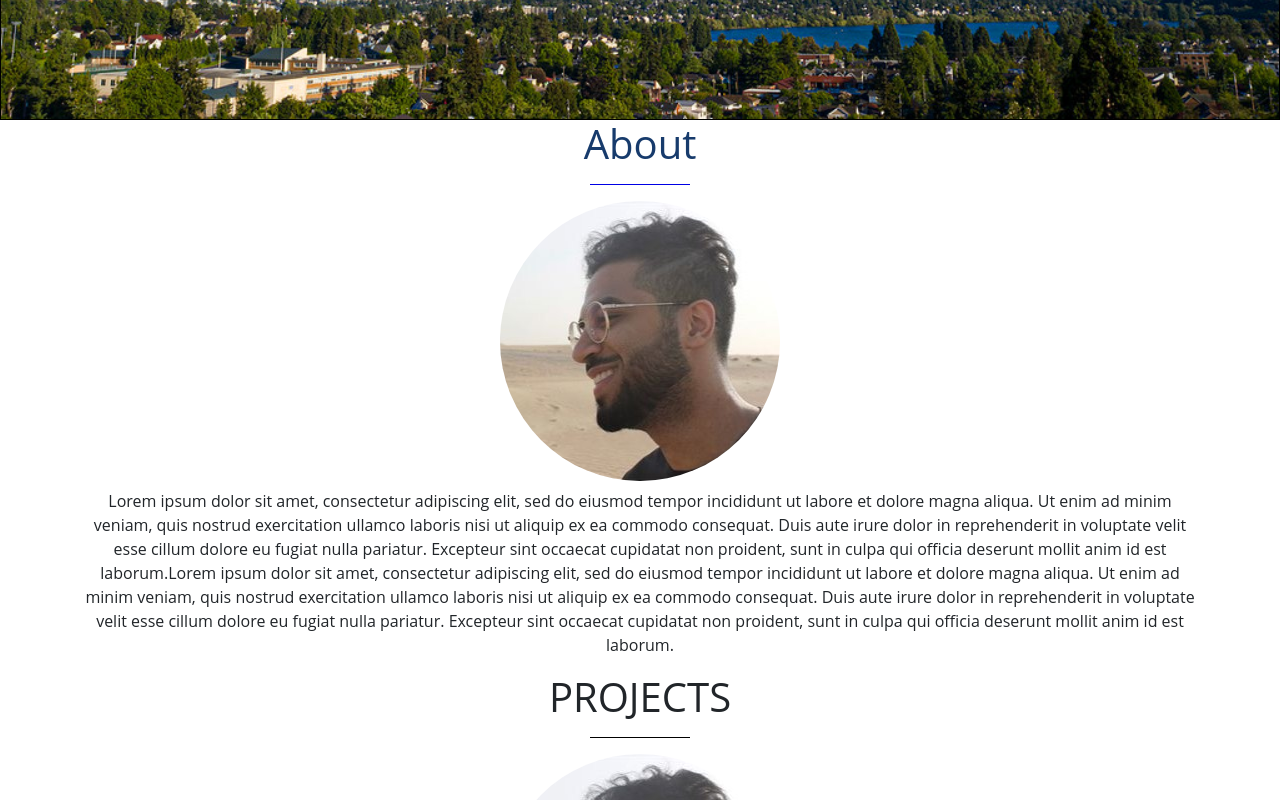
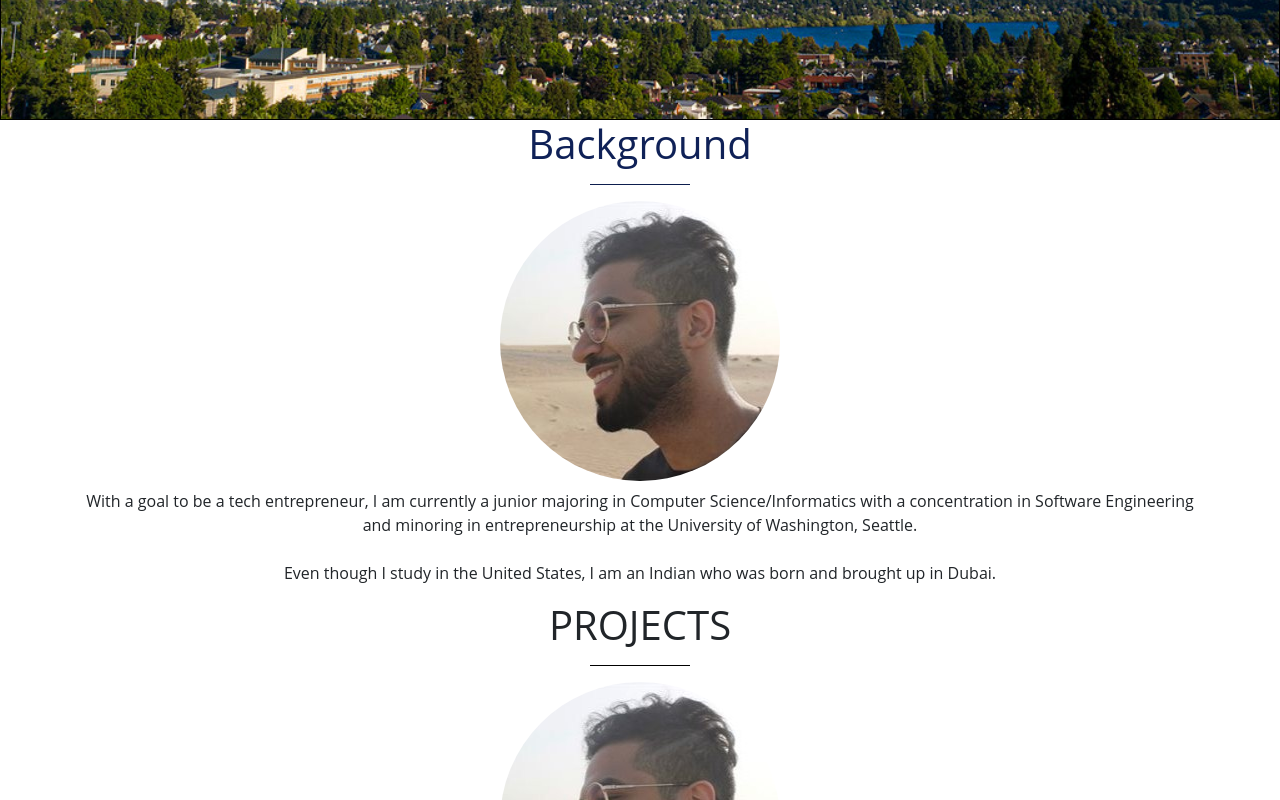
Before and after one commit to vishankrug/personal-website, a React (Create React App) app: page / in a window 1280 px wide. Shown: the part 680-1480 px from the top of the page. Built offline with nearby package versions, Linux system fonts and the light colour scheme.

Commit message:
modified content for about page

```diff
--- a/src/App.css
+++ b/src/App.css
@@ -26,7 +26,7 @@
 }
 
 .navbar-flex.active{
-  background-color: black;
+  background-color: #0F2157;
 }
 
 .navbar-list{
@@ -100,7 +100,7 @@
 }
 
 .title{
-  color: #173b6c;
+  color: #0F2157;
 }
 
 .navbarIcon{
--- a/src/Homepage.js
+++ b/src/Homepage.js
@@ -1,12 +1,13 @@
 export function About(){
     return(
         <div className="homepage firstitem">
-            <h1 className="title">About</h1>
-            <hr className="title" size="100" width="100" color="blue" />
+            <h1 className="title">Background</h1>
+            <hr className="title" size="100" width="100" color="#0F2157" />
             <div>
                 <img className="rounded-circle people_image" src={"./vishank.jpeg"}  alt={"Vishank"}/>
             </div>
-            <p className = "text">Lorem ipsum dolor sit amet, consectetur adipiscing elit, sed do eiusmod tempor incididunt ut labore et dolore magna aliqua. Ut enim ad minim veniam, quis nostrud exercitation ullamco laboris nisi ut aliquip ex ea commodo consequat. Duis aute irure dolor in reprehenderit in voluptate velit esse cillum dolore eu fugiat nulla pariatur. Excepteur sint occaecat cupidatat non proident, sunt in culpa qui officia deserunt mollit anim id est laborum.Lorem ipsum dolor sit amet, consectetur adipiscing elit, sed do eiusmod tempor incididunt ut labore et dolore magna aliqua. Ut enim ad minim veniam, quis nostrud exercitation ullamco laboris nisi ut aliquip ex ea commodo consequat. Duis aute irure dolor in reprehenderit in voluptate velit esse cillum dolore eu fugiat nulla pariatur. Excepteur sint occaecat cupidatat non proident, sunt in culpa qui officia deserunt mollit anim id est laborum.</p>
+            <p className = "text">With a goal to be a tech entrepreneur, I am currently a junior majoring in Computer Science/Informatics with a concentration in Software Engineering and minoring in entrepreneurship at the University of Washington, Seattle.
+            <br/><br/>Even though I study in the United States, I am an Indian who was born and brought up in Dubai.</p>
         </div>
     )
 }
--- a/src/LandingPage.js
+++ b/src/LandingPage.js
@@ -16,7 +16,7 @@ export function LandingPage (){
                     <div style={props}>
                         <div className="header-flex">
                             <p className="header-landing-page">Hey! 👋🏽
-                            <br/><br/>I'm <em className="name">Vishank Rughwani</em>. I am passionate <br/> about software development and executing <br/> ideas that create a lasting impact.
+                            <br/><br/>I'm <em className="name">Vishank Rughwani</em> and I'm passionate <br/> about software engineering and executing <br/> ideas that create a lasting impact.
                             <br/><br/><em className="scroll">Please scroll down to learn more...</em>
                             </p>
 
```
Also changed, not shown: 2 other files (tests, documents, lock files or other folders).
